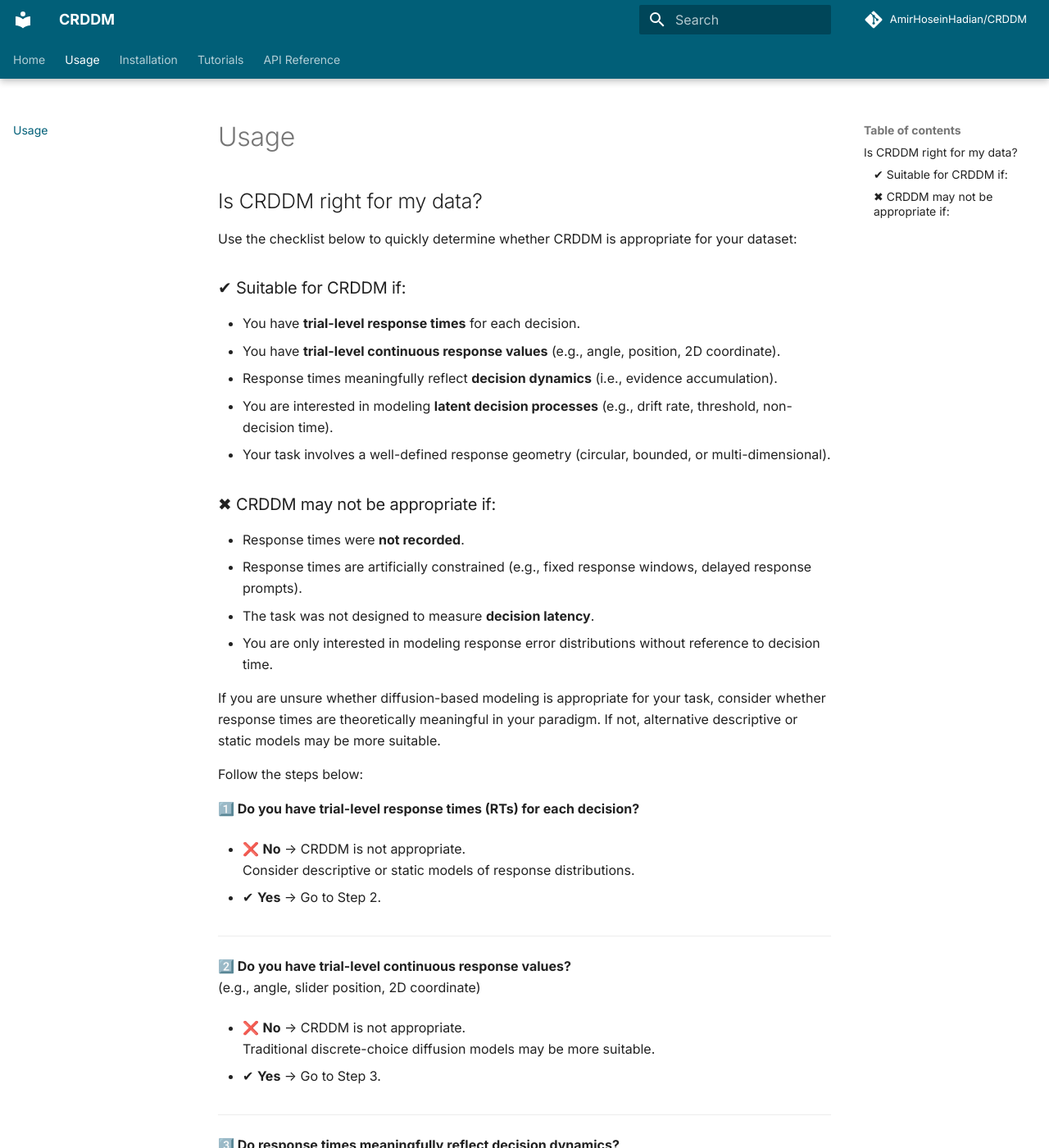
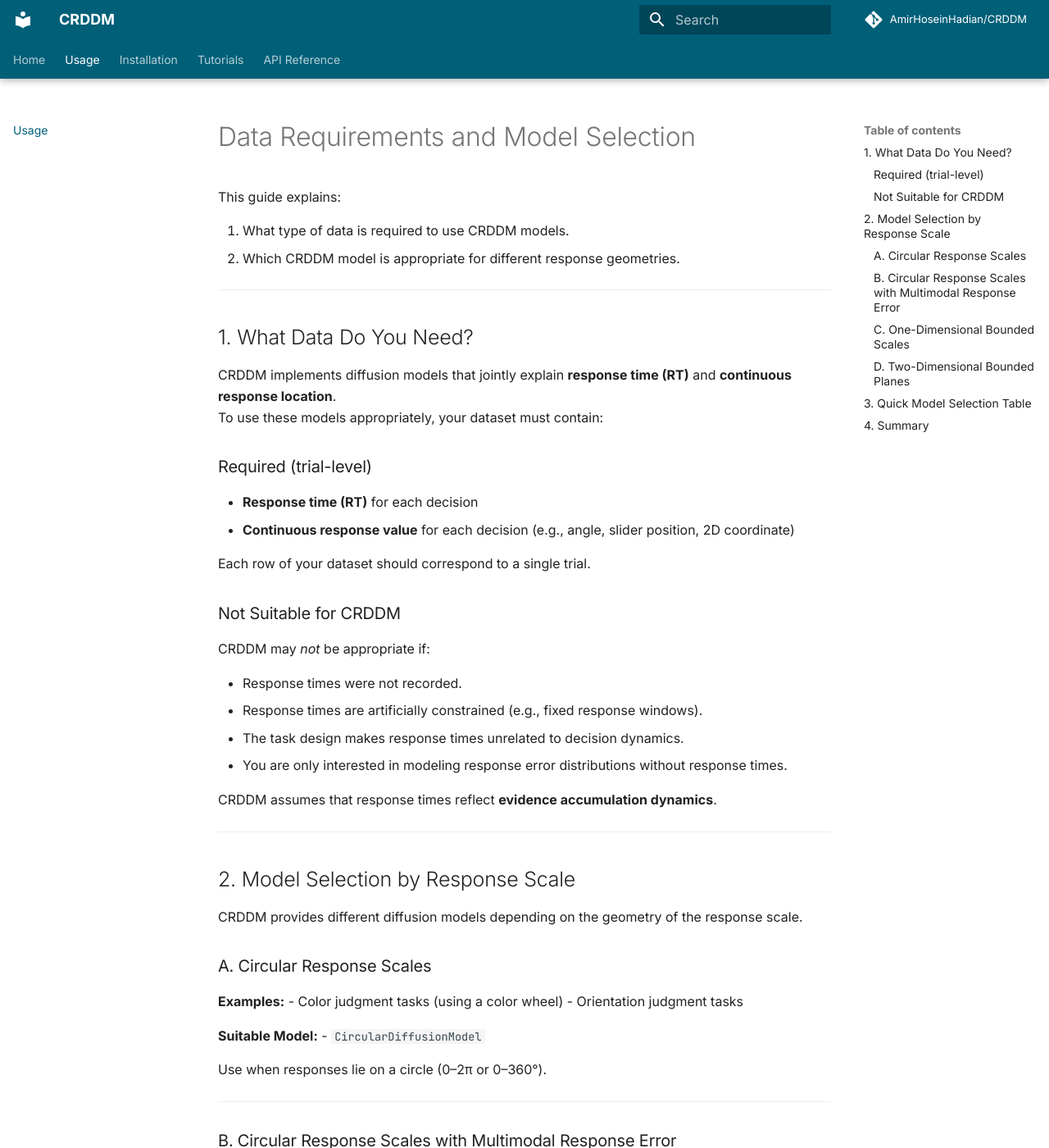
Before and after one commit to AmirHoseinHadian/CRDDM, an MkDocs documentation site: the page built from docs/usage.md, in a window 1280 px wide and 1400 px high. Shown: the whole window at 82% size. Built offline with MkDocs 1.6.1 and Material for MkDocs 9.7.7, drawn with Linux system fonts in a browser that asks for light colours; comment, search, counter and statistics services are not loaded; some of the changed text lies outside the part shown.

Commit message:
usage updated

````diff
--- a/docs/usage.md
+++ b/docs/usage.md
@@ -1,75 +1,112 @@
-## Is CRDDM right for my data?
+# Data Requirements and Model Selection
 
-Use the checklist below to quickly determine whether CRDDM is appropriate for your dataset:
+This guide explains:
 
-### ✔ Suitable for CRDDM if:
-
-- You have **trial-level response times** for each decision.
-- You have **trial-level continuous response values** (e.g., angle, position, 2D coordinate).
-- Response times meaningfully reflect **decision dynamics** (i.e., evidence accumulation).
-- You are interested in modeling **latent decision processes** (e.g., drift rate, threshold, non-decision time).
-- Your task involves a well-defined response geometry (circular, bounded, or multi-dimensional).
-
-### ✖ CRDDM may not be appropriate if:
-
-- Response times were **not recorded**.
-- Response times are artificially constrained (e.g., fixed response windows, delayed response prompts).
-- The task was not designed to measure **decision latency**.
-- You are only interested in modeling response error distributions without reference to decision time.
-
-If you are unsure whether diffusion-based modeling is appropriate for your task,
-consider whether response times are theoretically meaningful in your paradigm.
-If not, alternative descriptive or static models may be more suitable.
-
-
-Follow the steps below:
-
-**1️⃣ Do you have trial-level response times (RTs) for each decision?**
-
-- ❌ **No** → CRDDM is not appropriate.
-  Consider descriptive or static models of response distributions.
-
-- ✔ **Yes** → Go to Step 2.
+1. What type of data is required to use CRDDM models.
+2. Which CRDDM model is appropriate for different response geometries.
 
 ---
 
-**2️⃣ Do you have trial-level continuous response values?**
-(e.g., angle, slider position, 2D coordinate)
+## 1. What Data Do You Need?
 
-- ❌ **No** → CRDDM is not appropriate.
-  Traditional discrete-choice diffusion models may be more suitable.
+CRDDM implements diffusion models that jointly explain **response time (RT)** and **continuous response location**.
+To use these models appropriately, your dataset must contain:
 
-- ✔ **Yes** → Go to Step 3.
+### Required (trial-level)
+
+- **Response time (RT)** for each decision
+- **Continuous response value** for each decision (e.g., angle, slider position, 2D coordinate)
+
+Each row of your dataset should correspond to a single trial.
+
+### Not Suitable for CRDDM
+
+CRDDM may *not* be appropriate if:
+
+- Response times were not recorded.
+- Response times are artificially constrained (e.g., fixed response windows).
+- The task design makes response times unrelated to decision dynamics.
+- You are only interested in modeling response error distributions without response times.
+
+CRDDM assumes that response times reflect **evidence accumulation dynamics**.
 
 ---
 
-**3️⃣ Do response times meaningfully reflect decision dynamics?**
-(i.e., are they not artificially constrained, delayed, or fixed by design?)
+## 2. Model Selection by Response Scale
 
-- ❌ **No** → Diffusion-based modeling may not be theoretically justified.
+CRDDM provides different diffusion models depending on the geometry of the response scale.
 
-- ✔ **Yes** → Go to Step 4.
+### A. Circular Response Scales
+
+**Examples:**
+- Color judgment tasks (using a color wheel)
+- Orientation judgment tasks
+
+**Suitable Model:**
+- `CircularDiffusionModel`
+
+Use when responses lie on a circle (0–2π or 0–360°).
 
 ---
 
-**4️⃣ Are you interested in modeling latent decision processes?**
-(e.g., drift rate, threshold, non-decision time, collapsing boundaries)
+### B. Circular Response Scales with Multimodal Response Error
 
-- ❌ **No** → A descriptive model may be sufficient.
+**Examples:**
+- Random dot motion task
+- Color judgment tasks (using a color wheel)
 
-- ✔ **Yes** → ✅ **CRDDM is likely appropriate for your data.**
+**Suitable Models:**
+- `SphericalDiffusionModel`
+- `HyperSphericalDiffusionModel`
 
-``` mermaid
-graph
-    A[Start] --> B{Do you have trial-level<br/>response times?};
-    B -- No --> B0[CRDDM not appropriate<br/>Use models that do not rely on RTs];
-    B -- Yes --> C{Do you have trial-level<br/>continuous responses?};
-    C -- No --> C0[CRDDM not appropriate<br/>Consider discrete-choice diffusion models]
-    C -- Yes --> D{Are RTs meaningful measures<br/>of decision latency?}
+Use when responses lie on a circle (0–2π or 0–360°) and the **response error is multimodal**.
 
-    D -- No --> D0[Diffusion modeling may not be justified<br/>RTs may not reflect accumulation dynamics]
-    D -- Yes --> E{Do you want to model latent<br/>decision processes?}
+---
 
-    E -- No --> E0[Descriptive or static models may be sufficient]
-    E -- Yes --> F([CRDDM is likely appropriate])
-```
+### C. One-Dimensional Bounded Scales
+
+**Examples:**
+- Numerosity estimation tasks
+- Pricing tasks
+
+**Suitable Model:**
+- `ProjectedSphericalDiffusionModel`
+
+Use when responses are bounded but not circular (i.e., endpoints are distinct). For example, sliders with lower and upper bounds or arc-shaped are suitable.
+
+---
+
+### D. Two-Dimensional Bounded Planes
+
+**Examples:**
+- Centriod estimation tasks
+- Spatial working memory tasks
+
+**Suitable Model:**
+- `ProjectedHyperSphericalDiffusionModel`
+
+Use when responses are continuous in 2D and bounded within a region.
+
+---
+
+## 3. Quick Model Selection Table
+
+| Response Geometry          | Example Task                          | CRDDM Model                |
+|----------------------------|---------------------------------------|----------------------------|
+| Circular (1D wrapped)      | Color or orientation judgement        | CircularDiffusionModel     |
+| Circular (1D wrapped)      | Random dot motion                     | Spherical / HyperSpherical |
+| 1D bounded (not wrapped)   | Estimation, pricing                   | ProjectedSpherical         |
+| 2D bounded plane           | Centriod estimation                   | ProjectedHyperSpherical    |
+
+---
+
+## 4. Summary
+
+CRDDM is appropriate when:
+
+- The response scale is continuous.
+- You have trial-level RTs.
+- You have trial-level continuous responses.
+- RTs meaningfully reflect decision latency.
+
+Choosing the correct model depends entirely on the **structure of the response space**.
````
